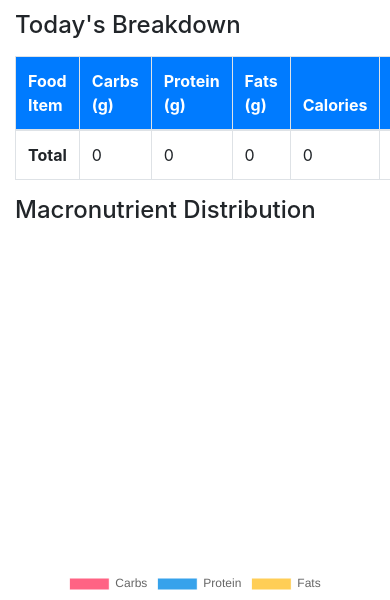
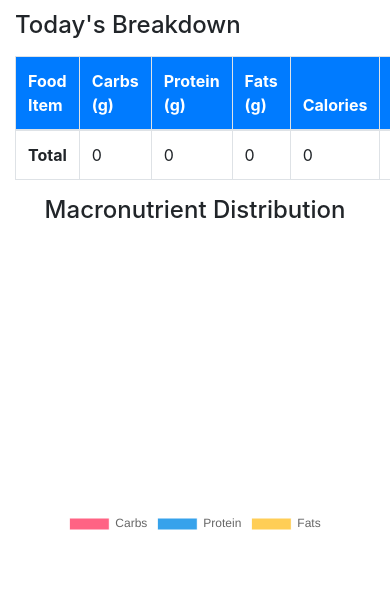
Before and after one commit to imsaqib04/Nutrient-CalorieTracker, a Django app: page / in a window 390 px wide; the page is wider, and only the part inside the window is pictured. Shown: the part 310-910 px from the top of that part. After the commit the page ends 840 px from the top of that part, so only its background shows below. Run offline with Django 5.2, Linux system fonts and the light colour scheme; data comes from the database, SQL or seed files in the repository; both versions use the stored data as it was after the commit; some libraries are stand-ins or nearby versions.

Commit message:
fix alignment

```diff
--- a/myapp/templates/myapp/index.html
+++ b/myapp/templates/myapp/index.html
@@ -9,6 +9,12 @@
           href="https://cdn.jsdelivr.net/npm/bootstrap@4.0.0/dist/css/bootstrap.min.css"
           crossorigin="anonymous">
     <script src="https://cdn.jsdelivr.net/npm/chart.js"></script>
+    <style>
+        #donutChart {
+            max-width: 300px;
+            margin: 0 auto; /* center chart horizontally */
+        }
+    </style>
 </head>
 <body>
 
@@ -110,7 +116,7 @@
         </div>
 
         <!-- Donut Chart -->
-        <div class="col-md-6">
+        <div class="col-md-6 text-center">
             <h4 class="mb-3">Macronutrient Distribution</h4>
             <canvas id="donutChart"></canvas>
         </div>
```
Also changed, not shown: db.sqlite3.
